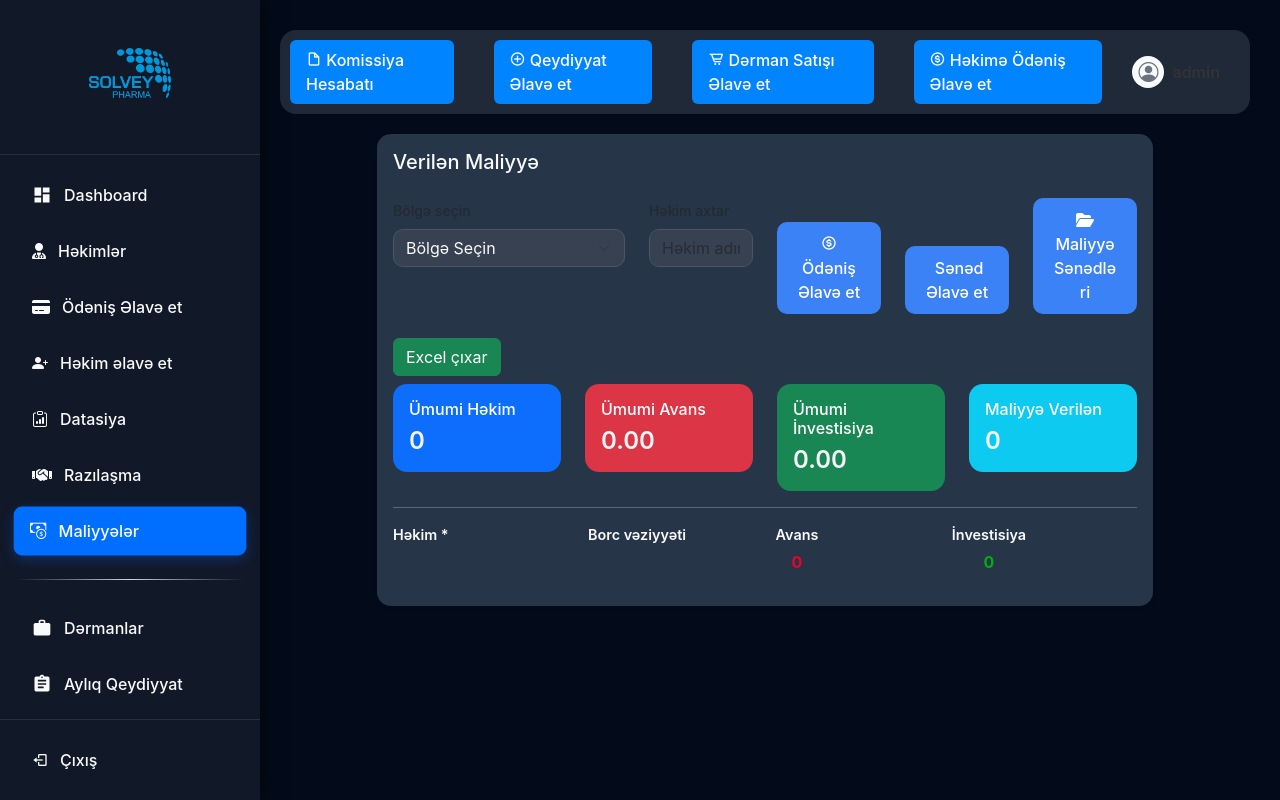
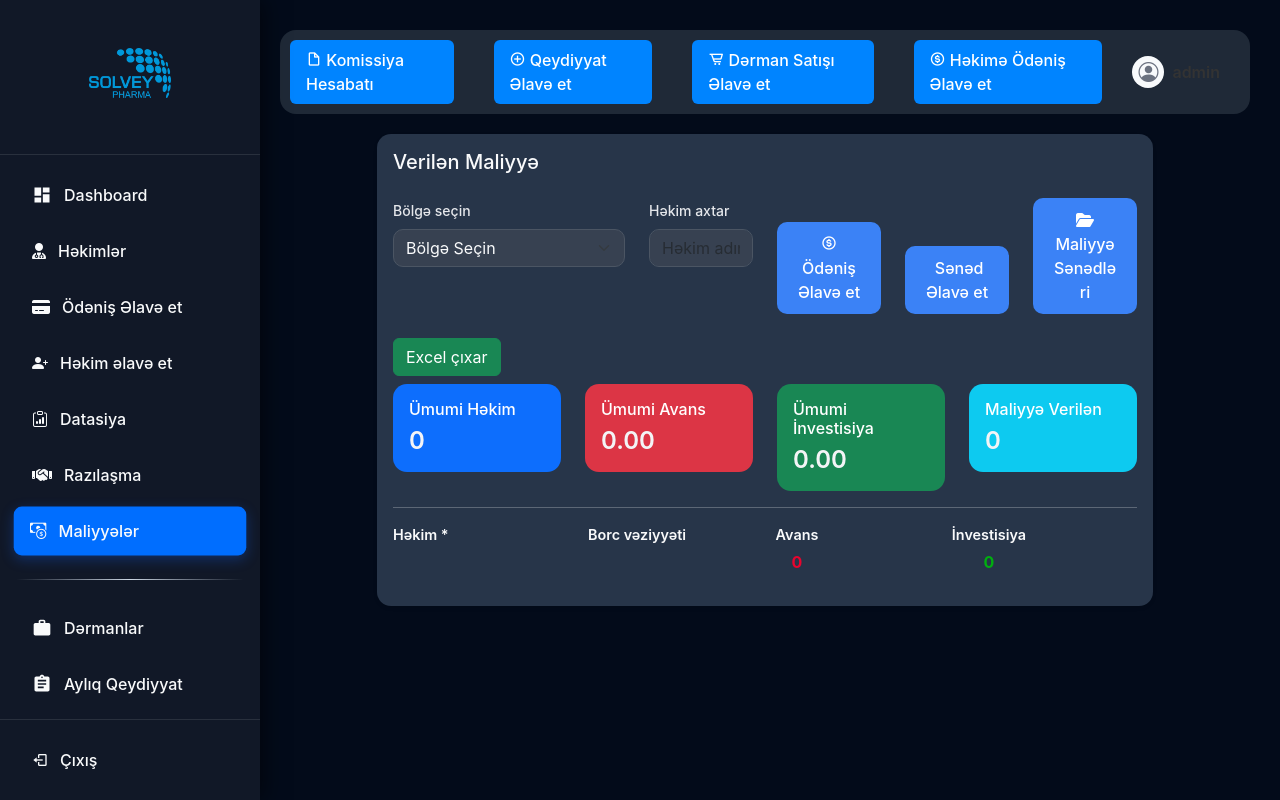
Before and after one commit to kamandaragasafli/solvey-admin, a Django app: page /doctors/finance_view/ in a window 1280 px wide. Run offline with Django 5.2, Linux system fonts and the light colour scheme; a user stored in the database is signed in; data comes from the database, SQL or seed files in the repository; some libraries are stand-ins or nearby versions.

Commit message:
Yenilik: HTML/CSS düzəlişləri

```diff
--- a/config/templates/finance.html
+++ b/config/templates/finance.html
@@ -98,7 +98,7 @@
     <!-- Filter bölməsi -->
     <div class="row mb-3">
       <div class="col-md-4 mb-2">
-        <label for="region" class="form-label small text-muted">Bölgə seçin</label>
+        <label for="region" class="form-label small ">Bölgə seçin</label>
         <select id="region-select" name="region" class="form-select">
           <option disabled selected>Bölgə Seçin</option>
           {% for r in regions %}
@@ -109,7 +109,7 @@
         </select>
       </div>
       <div class="col-md-2 mb-2">
-        <label for="doctor-search" class="form-label small text-muted">Həkim axtar</label>
+        <label for="doctor-search" class="form-label small">Həkim axtar</label>
         <input type="text" id="doctor-search" class="form-control" placeholder="Həkim adını daxil edin...">
       </div>
       <div class="col-md-2 mb-2 d-flex align-items-end">
```
